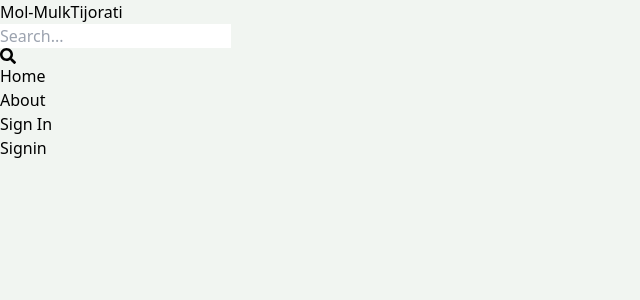
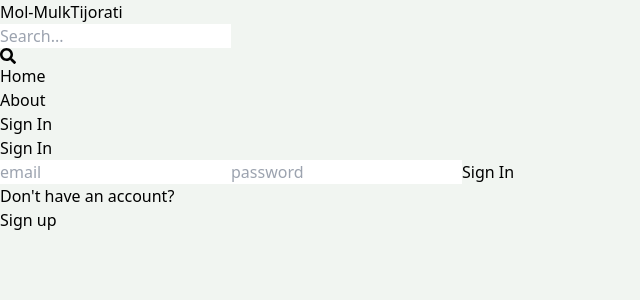
Before and after one commit to SokhibDEV/mern-estate, a React (Vite) app in the folder client/: page /sign-in in a window 1280 px wide. Shown: the top 300 px of the page, without its empty margins (0-640 px from the left). Built offline with nearby package versions, Linux system fonts and the light colour scheme.

Commit message:
Complate sign-in page functionality

```diff
--- a/client/src/pages/SignIn.jsx
+++ b/client/src/pages/SignIn.jsx
@@ -1,7 +1,78 @@
-import React from 'react'
+import { useState } from "react";
+import { Link, useNavigate } from "react-router-dom";
 
-export default function Signin() {
+export default function SignIn() {
+  const [formData, setFormData] = useState({});
+  const [error, setError] = useState(null);
+  const [loading, setLoading] = useState(false);
+  const navigate = useNavigate();
+  const handleChange = (e) => {
+    setFormData({
+      ...formData,
+      [e.target.id] : e.target.value,
+    })
+  };
+
+  const handleSubmit = async (e) => {
+    e.preventDefault();
+    try {
+      setLoading(true);
+      const res = await fetch("/api/auth/signin", {
+        method: "POST",
+        headers: {
+          "Content-Type": "application/json",
+        },
+        body: JSON.stringify(formData),
+      });
+
+      const data = await res.json();
+      if (data.success === false) {
+        setLoading(false);
+        setError(data.message);
+        return;
+      }
+      setLoading(false);
+      setError(null);
+      navigate("/");
+    } catch (error) {
+      setLoading(false);
+      setError(error.message);
+    }
+  };
+
   return (
-    <div>Signin</div>
-  )
+    <div className="p-3 max-w-lg mx-auto">
+      <h1 className="text-3xl text-center font-semibold my-7">Sign In</h1>
+      <form onSubmit={handleSubmit} className="flex flex-col gap-4">
+
+        <input
+          type="email"
+          placeholder="email"
+          className="border p-3 rounded-lg"
+          id="email"
+          onChange={handleChange}
+        />
+        <input
+          type="password"
+          placeholder="password"
+          className="border p-3 rounded-lg"
+          id="password"
+          onChange={handleChange}
+        />
+        <button
+          disabled={loading}
+          className="bg-slate-700 text-white p-3 rounded-lg uppercase hover:opacity-95 disabled:opacity-80"
+        >
+          {loading ? "Loading..." : "Sign In"}
+        </button>
+      </form>
+      <div className="flex gap-2 mt-5">
+        <p>Don't have an account?</p>
+        <Link to={"/sign-up"} className="text-blue-700">
+          Sign up
+        </Link>
+      </div>
+      {error && <p className="text-red-500 my-5">{error}</p>}
+    </div>
+  );
 }
```
